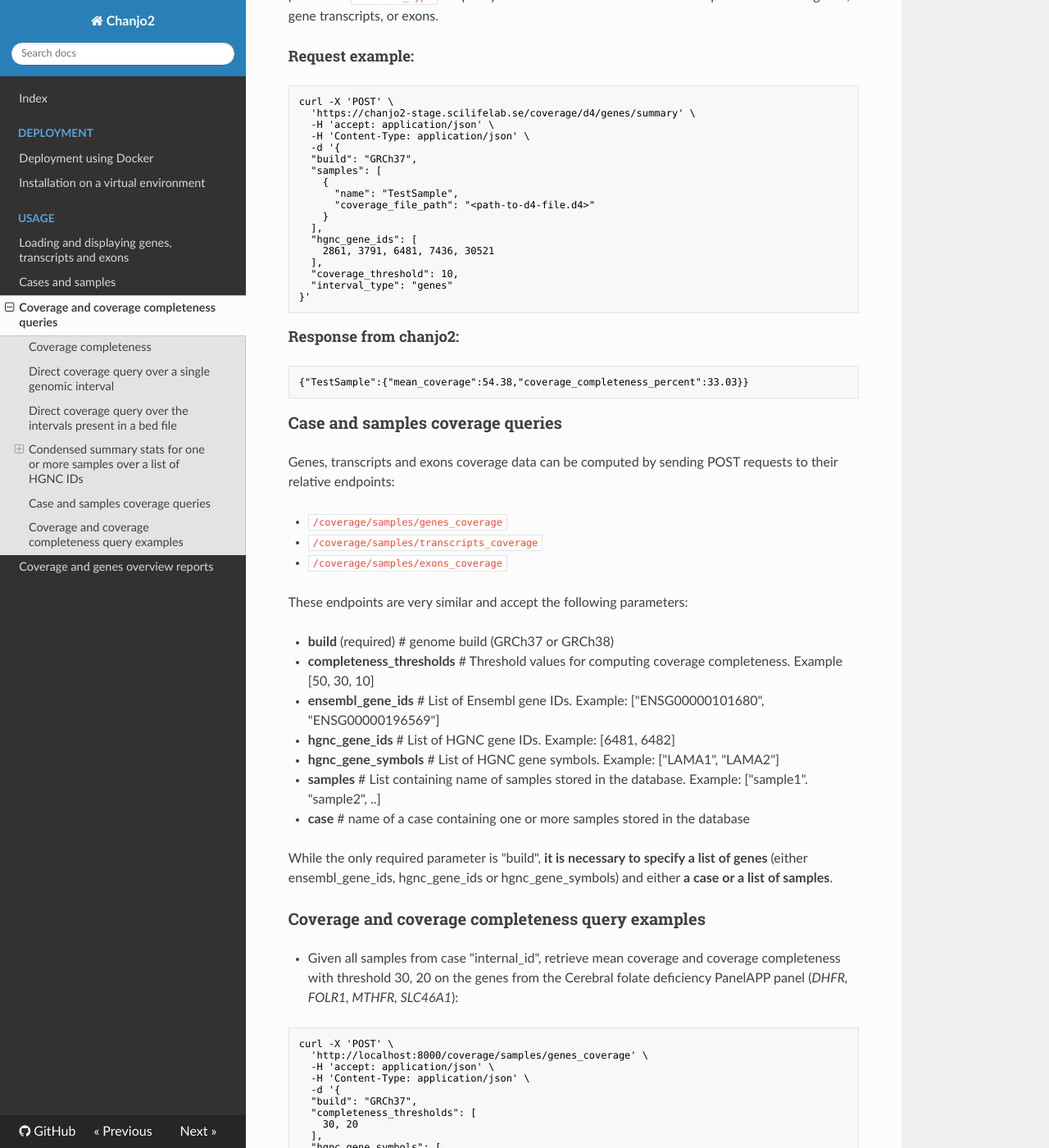
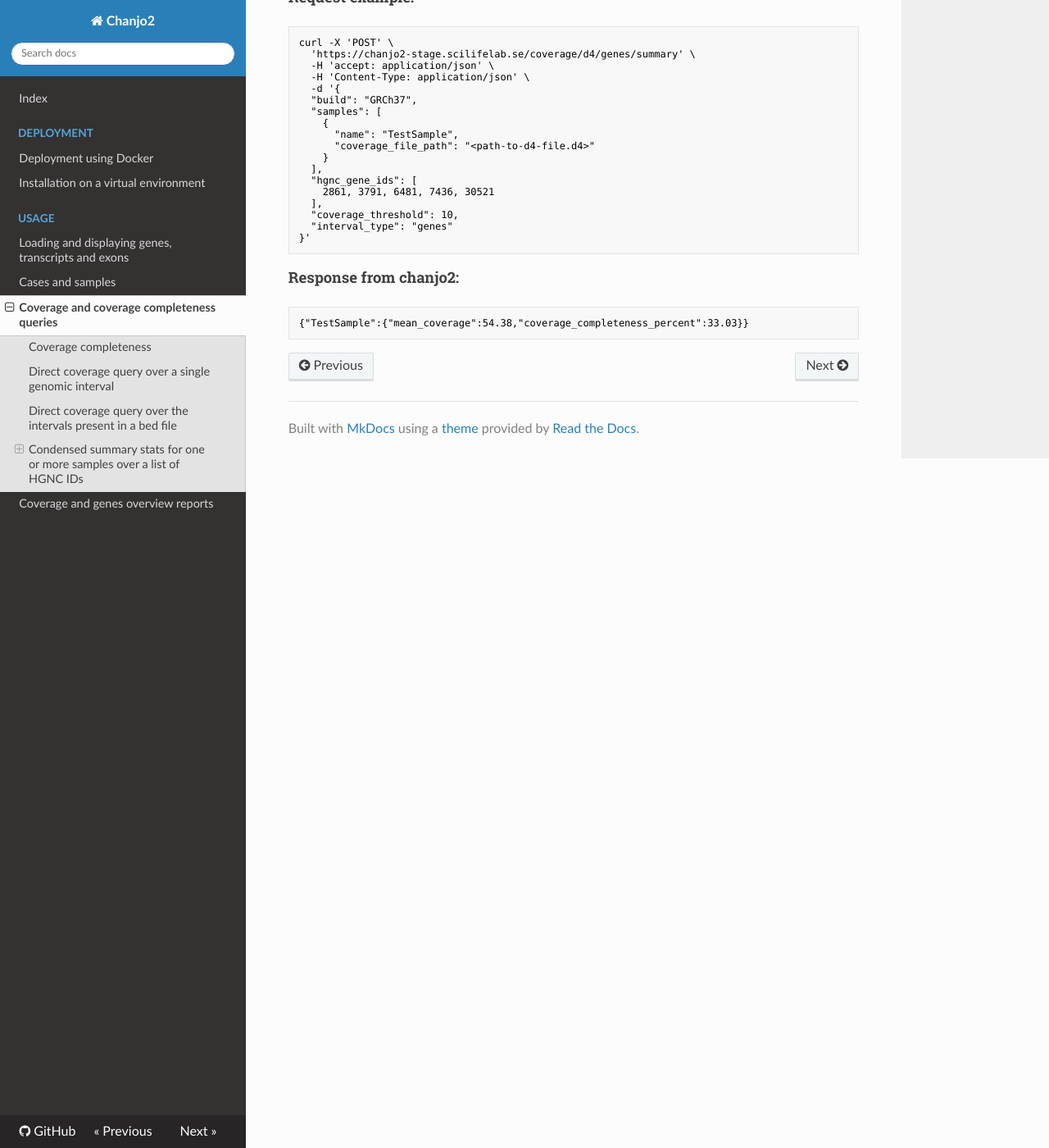
Before and after one commit to Clinical-Genomics/chanjo2, an MkDocs documentation site: the page built from docs/usage/sample-coverage.md, in a window 1280 px wide and 1400 px high, scrolled down 2986 px. Shown: the whole window at 82% size. Built offline with MkDocs 1.6.1, drawn with Linux system fonts in a browser that asks for light colours; nearby versions of some CDN libraries; some of the changed text lies outside the part shown.

Commit message:
Adjust documentation accordingly

````diff
--- a/docs/usage/sample-coverage.md
+++ b/docs/usage/sample-coverage.md
@@ -1,7 +1,6 @@
 ## Coverage queries on d4 files or data contained in the database
 
 Chanjo2 can be used to quickly access average coverage depth statistics for an interval from a list of genomic intervals on a custom d4 coverage file.
-Additionally, samples stored in the database contain the location of d4 files on disk or on a remote server. For this reason, it is possible to retrieve coverage statistics relative to one or more samples by specifying their name (or the case name).
 
 ### Coverage completeness
 
@@ -165,83 +164,3 @@ curl -X 'POST' \
 ``` shell
 {"TestSample":{"mean_coverage":54.38,"coverage_completeness_percent":33.03}}
 ```
-
-### Case and samples coverage queries
-
-Genes, transcripts and exons coverage data can be computed by sending POST requests to their relative endpoints:
-
-* `/coverage/samples/genes_coverage`
-* `/coverage/samples/transcripts_coverage`
-* `/coverage/samples/exons_coverage`
-
-These endpoints are very similar and accept the following parameters:
-
-- <strong>build</strong> (required) # genome build (GRCh37 or GRCh38)
-- <strong>completeness_thresholds</strong> # Threshold values for computing coverage completeness. Example [50, 30, 10]
-- <strong>ensembl_gene_ids</strong> # List of Ensembl gene IDs. Example: ["ENSG00000101680", "ENSG00000196569"]
-- <strong>hgnc_gene_ids</strong> # List of HGNC gene IDs. Example: [6481, 6482]
-- <strong>hgnc_gene_symbols</strong> # List of HGNC gene symbols. Example: ["LAMA1", "LAMA2"]
-- <strong>samples</strong> # List containing name of samples stored in the database. Example: ["sample1". "sample2", ..]
-- <strong>case</strong> # name of a case containing one or more samples stored in the database
-
-While the only required parameter is "build", <strong>it is necessary to specify a list of genes</strong> (either ensembl_gene_ids, hgnc_gene_ids or hgnc_gene_symbols) and either <strong>a case or a list of samples</strong>.
-
-### Coverage and coverage completeness query examples
-
-- Given all samples from case "internal_id", retrieve mean coverage and coverage completeness with threshold 30, 20 on the genes from the Cerebral folate deficiency PanelAPP panel (*DHFR, FOLR1, MTHFR, SLC46A1*):
-
-``` shell
-curl -X 'POST' \
-  'http://localhost:8000/coverage/samples/genes_coverage' \
-  -H 'accept: application/json' \
-  -H 'Content-Type: application/json' \
-  -d '{
-  "build": "GRCh37",
-  "completeness_thresholds": [
-    30, 20
-  ],
-  "hgnc_gene_symbols": [
-    "DH?FR", "FOLR1", "MTHFR", "SLC46A1"
-  ],
-  "case": "internal_id"
-}'
-```
-
-
-- Given two samples named sample1 and sample2. Calculate mean coverage and coverage completeness over the transcripts of the ATM gene (described by its Ensembl ID)
-
-``` shell
-curl -X 'POST' \
-  'http://localhost:8000/coverage/samples/transcripts_coverage' \
-  -H 'accept: application/json' \
-  -H 'Content-Type: application/json' \
-  -d '{
-  "build": "GRCh37",
-  "completeness_thresholds": [
-    50, 30
-  ],
-  "ensembl_gene_ids": [
-    "ENSG00000149311"
-  ],
-  "samples": ["sample1", "sample2"]
-}'
-```
-
-- Evaluate mean coverage and coverage completeness over the exons of genes *LAMA1* and *LAMA2* (described by HGNC IDs):
-
-``` shell
-curl -X 'POST' \
-  'http://localhost:8000/coverage/samples/exons_coverage' \
-  -H 'accept: application/json' \
-  -H 'Content-Type: application/json' \
-  -d '{
-  "build": "GRCh37",
-  "completeness_thresholds": [
-    100, 75, 50
-  ],
-  "hgnc_gene_ids": [
-    6481, 6482
-  ],
-  "samples": ["sample1", "sample2"]
-}'
-```
````
Also changed, not shown: docs/index.md (+0 -1 lines), docs/usage/loading-samples.md (deleted, +0 -182 lines).
